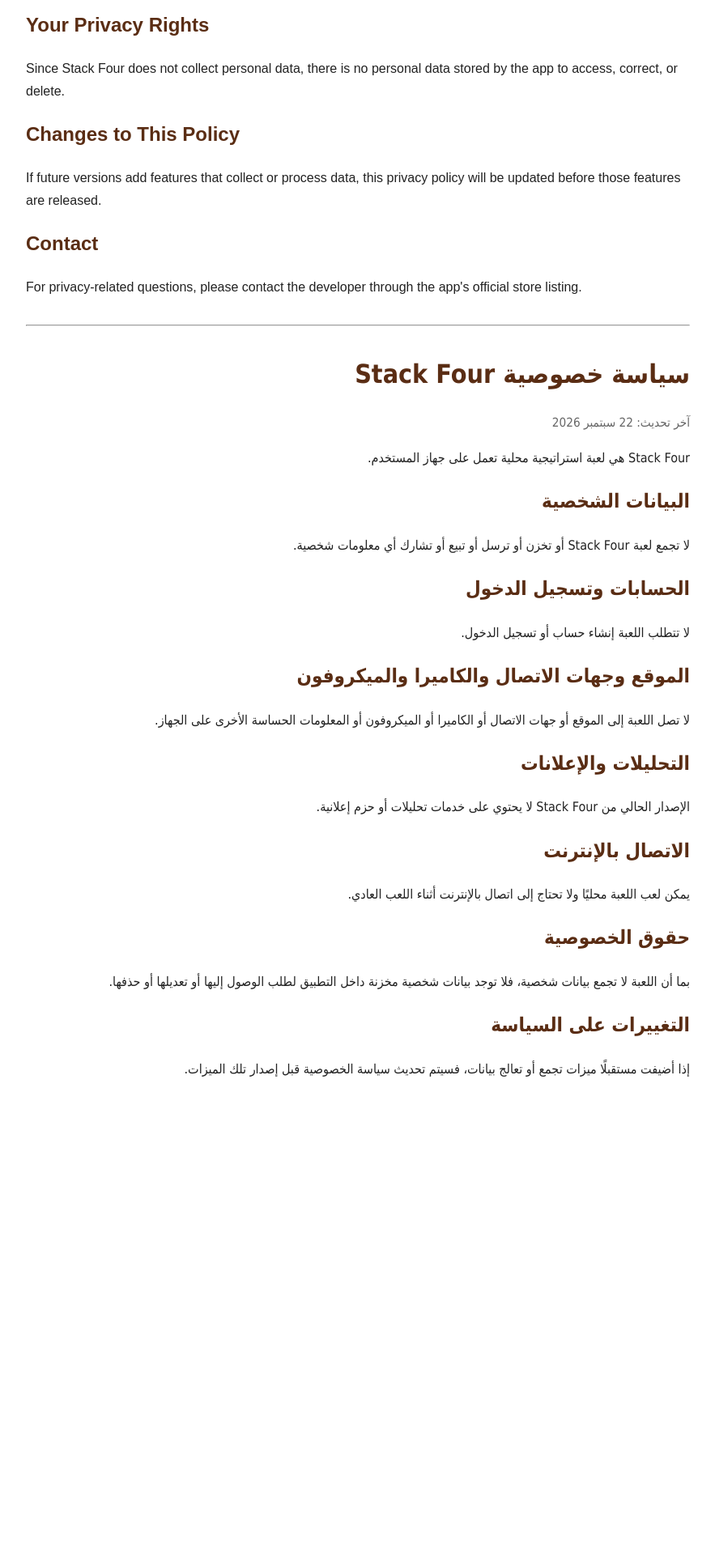
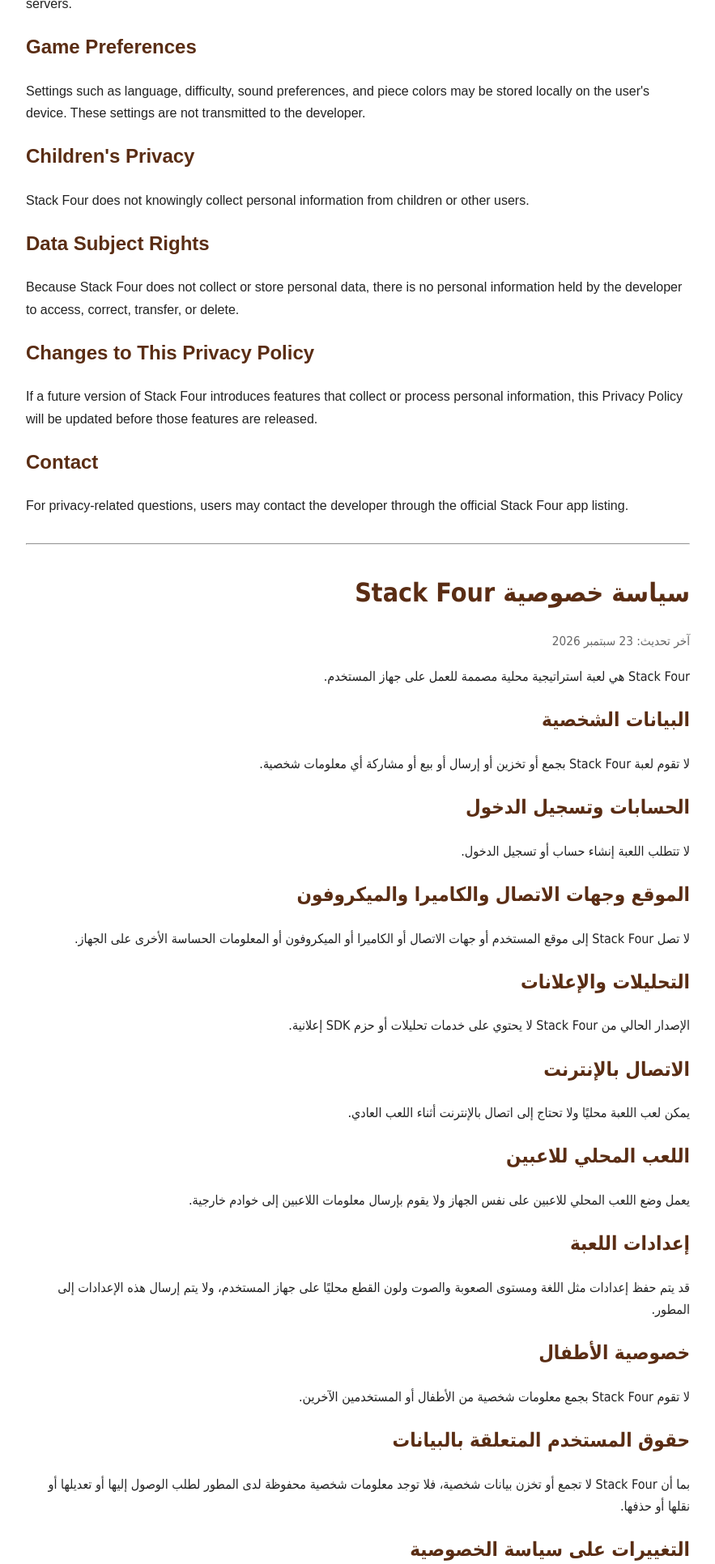
Before and after one commit to ali99shabib-creator/stack-four, a website: page privacy.html in a window 1280 px wide. Shown: the part 868-2800 px from the top of the page at 81% size, without its empty margins (198-1081 px from the left). Before the commit the page ends 2242 px from the top, so only its background shows below. Drawn offline with Linux system fonts and the light colour scheme.

Commit message:
Update privacy.html

```diff
--- a/privacy.html
+++ b/privacy.html
@@ -4,75 +4,113 @@
 <meta charset="UTF-8">
 <meta name="viewport" content="width=device-width, initial-scale=1">
 <title>Stack Four Privacy Policy</title>
+
 <style>
-body{font-family:Arial,sans-serif;max-width:820px;margin:40px auto;padding:0 20px;line-height:1.7;color:#222}
+body{
+  font-family:Arial,sans-serif;
+  max-width:820px;
+  margin:40px auto;
+  padding:0 20px;
+  line-height:1.7;
+  color:#222;
+}
 h1,h2{color:#5a2d14}
 hr{margin:32px 0}
-.ar{direction:rtl;text-align:right;font-family:Tahoma,Arial,sans-serif}
-.small{color:#666;font-size:.95em}
+.ar{
+  direction:rtl;
+  text-align:right;
+  font-family:Tahoma,Arial,sans-serif;
+}
+.small{
+  color:#666;
+  font-size:.95em;
+}
 </style>
 </head>
+
 <body>
+
 <h1>Stack Four Privacy Policy</h1>
-<p class="small">Last updated: September 22, 2026</p>
+<p class="small">Last updated: September 23, 2026</p>
 
-<p>Stack Four is a local strategy game designed to run on the user's device.</p>
+<p>Stack Four is a local strategy board game designed to run on the user's device.</p>
 
 <h2>Personal Data</h2>
 <p>Stack Four does not collect, store, transmit, sell, or share personal information.</p>
 
 <h2>Accounts and Login</h2>
-<p>The app does not require account registration or login.</p>
+<p>The app does not require users to create an account or log in.</p>
 
 <h2>Location, Contacts, Camera, and Microphone</h2>
-<p>The app does not access location, contacts, camera, microphone, or other sensitive device information.</p>
+<p>Stack Four does not access the user's location, contacts, camera, microphone, or other sensitive device information.</p>
 
 <h2>Analytics and Advertising</h2>
-<p>The current version of Stack Four does not include advertising SDKs or analytics services.</p>
+<p>The current version of Stack Four does not contain advertising SDKs or analytics services.</p>
 
 <h2>Internet Connection</h2>
 <p>The game can be played locally and does not require an internet connection for normal gameplay.</p>
 
+<h2>Local Multiplayer</h2>
+<p>The local two-player mode operates on the same device and does not transmit player information to external servers.</p>
+
+<h2>Game Preferences</h2>
+<p>Settings such as language, difficulty, sound preferences, and piece colors may be stored locally on the user's device. These settings are not transmitted to the developer.</p>
+
 <h2>Children's Privacy</h2>
-<p>Because the app does not collect personal information, it does not knowingly collect personal information from children.</p>
+<p>Stack Four does not knowingly collect personal information from children or other users.</p>
 
-<h2>Your Privacy Rights</h2>
-<p>Since Stack Four does not collect personal data, there is no personal data stored by the app to access, correct, or delete.</p>
+<h2>Data Subject Rights</h2>
+<p>Because Stack Four does not collect or store personal data, there is no personal information held by the developer to access, correct, transfer, or delete.</p>
 
-<h2>Changes to This Policy</h2>
-<p>If future versions add features that collect or process data, this privacy policy will be updated before those features are released.</p>
+<h2>Changes to This Privacy Policy</h2>
+<p>If a future version of Stack Four introduces features that collect or process personal information, this Privacy Policy will be updated before those features are released.</p>
 
 <h2>Contact</h2>
-<p>For privacy-related questions, please contact the developer through the app's official store listing.</p>
+<p>For privacy-related questions, users may contact the developer through the official Stack Four app listing.</p>
 
 <hr>
 
 <div class="ar">
+
 <h1>سياسة خصوصية Stack Four</h1>
-<p class="small">آخر تحديث: 22 سبتمبر 2026</p>
+<p class="small">آخر تحديث: 23 سبتمبر 2026</p>
 
-<p>Stack Four هي لعبة استراتيجية محلية تعمل على جهاز المستخدم.</p>
+<p>Stack Four هي لعبة استراتيجية محلية مصممة للعمل على جهاز المستخدم.</p>
 
 <h2>البيانات الشخصية</h2>
-<p>لا تجمع لعبة Stack Four أو تخزن أو ترسل أو تبيع أو تشارك أي معلومات شخصية.</p>
+<p>لا تقوم لعبة Stack Four بجمع أو تخزين أو إرسال أو بيع أو مشاركة أي معلومات شخصية.</p>
 
 <h2>الحسابات وتسجيل الدخول</h2>
 <p>لا تتطلب اللعبة إنشاء حساب أو تسجيل الدخول.</p>
 
 <h2>الموقع وجهات الاتصال والكاميرا والميكروفون</h2>
-<p>لا تصل اللعبة إلى الموقع أو جهات الاتصال أو الكاميرا أو الميكروفون أو المعلومات الحساسة الأخرى على الجهاز.</p>
+<p>لا تصل Stack Four إلى موقع المستخدم أو جهات الاتصال أو الكاميرا أو الميكروفون أو المعلومات الحساسة الأخرى على الجهاز.</p>
 
 <h2>التحليلات والإعلانات</h2>
-<p>الإصدار الحالي من Stack Four لا يحتوي على خدمات تحليلات أو حزم إعلانية.</p>
+<p>الإصدار الحالي من Stack Four لا يحتوي على خدمات تحليلات أو حزم SDK إعلانية.</p>
 
 <h2>الاتصال بالإنترنت</h2>
 <p>يمكن لعب اللعبة محليًا ولا تحتاج إلى اتصال بالإنترنت أثناء اللعب العادي.</p>
 
-<h2>حقوق الخصوصية</h2>
-<p>بما أن اللعبة لا تجمع بيانات شخصية، فلا توجد بيانات شخصية مخزنة داخل التطبيق لطلب الوصول إليها أو تعديلها أو حذفها.</p>
+<h2>اللعب المحلي للاعبين</h2>
+<p>يعمل وضع اللعب المحلي للاعبين على نفس الجهاز ولا يقوم بإرسال معلومات اللاعبين إلى خوادم خارجية.</p>
 
-<h2>التغييرات على السياسة</h2>
-<p>إذا أضيفت مستقبلًا ميزات تجمع أو تعالج بيانات، فسيتم تحديث سياسة الخصوصية قبل إصدار تلك الميزات.</p>
+<h2>إعدادات اللعبة</h2>
+<p>قد يتم حفظ إعدادات مثل اللغة ومستوى الصعوبة والصوت ولون القطع محليًا على جهاز المستخدم، ولا يتم إرسال هذه الإعدادات إلى المطور.</p>
+
+<h2>خصوصية الأطفال</h2>
+<p>لا تقوم Stack Four بجمع معلومات شخصية من الأطفال أو المستخدمين الآخرين.</p>
+
+<h2>حقوق المستخدم المتعلقة بالبيانات</h2>
+<p>بما أن Stack Four لا تجمع أو تخزن بيانات شخصية، فلا توجد معلومات شخصية محفوظة لدى المطور لطلب الوصول إليها أو تعديلها أو نقلها أو حذفها.</p>
+
+<h2>التغييرات على سياسة الخصوصية</h2>
+<p>إذا تمت إضافة ميزات مستقبلًا تجمع أو تعالج بيانات شخصية، فسيتم تحديث سياسة الخصوصية قبل إصدار تلك الميزات.</p>
+
+<h2>التواصل</h2>
+<p>للاستفسارات المتعلقة بالخصوصية، يمكن التواصل مع المطور من خلال صفحة Stack Four الرسمية في متجر التطبيقات.</p>
+
 </div>
+
 </body>
 </html>
```
